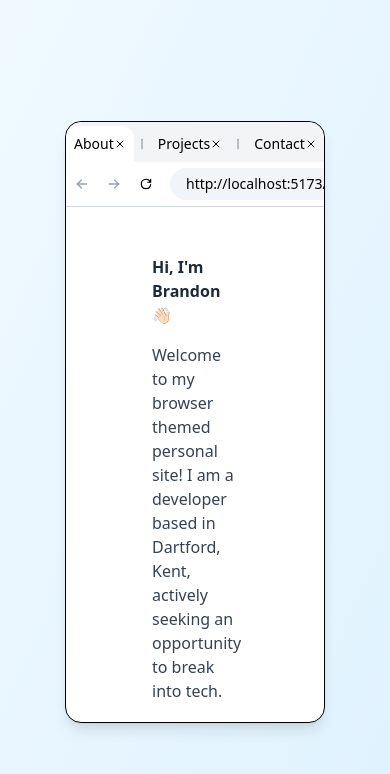
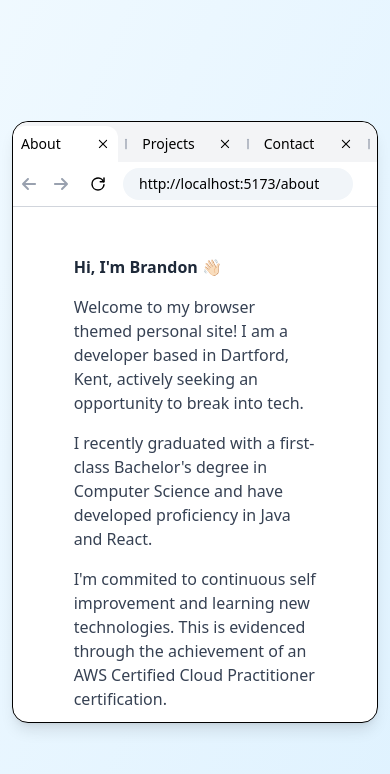
Before and after one commit to brandonscott4/browser-portfolio, a React (Vite) app: page / in a window 390 px wide. Shown: the top 774 px of the page. Built offline with nearby package versions, Linux system fonts and the light colour scheme.

Commit message:
switched to react-icons

```diff
--- a/package.json
+++ b/package.json
@@ -10,10 +10,10 @@
     "preview": "vite preview"
   },
   "dependencies": {
-    "@tabler/icons-react": "^3.33.0",
     "@tailwindcss/vite": "^4.1.7",
     "react": "^19.1.0",
     "react-dom": "^19.1.0",
+    "react-icons": "^5.5.0",
     "tailwindcss": "^4.1.7"
   },
   "devDependencies": {
--- a/src/About.jsx
+++ b/src/About.jsx
@@ -1,6 +1,6 @@
 const About = () => {
   return (
-    <div className="w-1/3 mx-auto">
+    <div className="w-2/3 md:1/2 lg:w-1/3 mx-auto">
       <div className="mt-12 mb-14">
         <h2 className="text-gray-800 font-semibold mb-4">Hi, I'm Brandon 👋🏻</h2>
         <p className="text-gray-700 mb-4">
--- a/src/App.jsx
+++ b/src/App.jsx
@@ -18,7 +18,7 @@ function App() {
 
   return (
     <div className="h-screen w-screen flex items-center justify-center bg-gradient-to-br from-sky-50 to-sky-100">
-      <div className="flex flex-col w-4/6 h-5/7 rounded-2xl border border-black bg-white shadow-lg overflow-hidden">
+      <div className="flex flex-col w-full mx-3 md:mx-0 md:w-4/6 h-5/7 rounded-2xl border border-black bg-white shadow-lg overflow-hidden">
         <NavBar activeTab={activeTab} setActiveTab={setActiveTab} />
         <SearchBar url={url} setIsReloading={setIsReloading} />
         {isReloading ? (
--- a/src/components/NavTab.jsx
+++ b/src/components/NavTab.jsx
@@ -1,4 +1,5 @@
-import { IconX, IconMinusVertical } from "@tabler/icons-react";
+import { RxCross2 } from "react-icons/rx";
+import { TbMinusVertical } from "react-icons/tb";
 
 const NavTab = ({ TabTitle, isActive, setActiveTab }) => {
   const handleClick = () => {
@@ -14,10 +15,10 @@ const NavTab = ({ TabTitle, isActive, setActiveTab }) => {
         onClick={handleClick}
       >
         <p className="text-sm">{TabTitle}</p>
-        <IconX className="w-3 h-3" />
+        <RxCross2 className="w-3.5 h-3.5 " />
       </button>
       <div className="items-center justify-center flex py-1 mt-1">
-        <IconMinusVertical className="w-4 h-4 stroke-gray-400" />
+        <TbMinusVertical className="text-gray-400" />
       </div>
     </>
   );
--- a/src/components/Reload.jsx
+++ b/src/components/Reload.jsx
@@ -1,4 +1,4 @@
-import { IconLoader2 } from "@tabler/icons-react";
+import { TbLoader2 } from "react-icons/tb";
 
 const Reload = ({ setIsReloading }) => {
   setTimeout(() => {
@@ -7,7 +7,7 @@ const Reload = ({ setIsReloading }) => {
 
   return (
     <div className="flex items-center justify-center w-full h-full">
-      <IconLoader2 className="animate-spin stroke-gray-400 mb-14" />
+      <TbLoader2 className="animate-spin text-gray-400 mb-14 w-8 h-8" />
     </div>
   );
 };
--- a/src/components/SearchBar.jsx
+++ b/src/components/SearchBar.jsx
@@ -1,4 +1,5 @@
-import { IconArrowLeft, IconArrowRight, IconReload } from "@tabler/icons-react";
+import { FaArrowLeft, FaArrowRight } from "react-icons/fa6";
+import { TbReload } from "react-icons/tb";
 
 const SearchBar = ({ url, setIsReloading }) => {
   const handleReloadClick = () => {
@@ -10,16 +11,16 @@ const SearchBar = ({ url, setIsReloading }) => {
   return (
     <div className="w-full flex items-center border-b border-gray-300 py-1.5">
       <button className="rounded-full p-1 m-1 ">
-        <IconArrowLeft className="w-4 h-4 stroke-gray-400" />
+        <FaArrowLeft className="w-4 h-4 text-gray-400" />
       </button>
       <button className="rounded-full p-1 m-1 ">
-        <IconArrowRight className="w-4 h-4 stroke-gray-400" />
+        <FaArrowRight className="w-4 h-4 text-gray-400" />
       </button>
       <button
-        className="rounded-full p-1 m-1 hover:bg-gray-100 mr-3"
+        className="rounded-full p-1 mx-2 hover:bg-gray-100 mr-3"
         onClick={handleReloadClick}
       >
-        <IconReload className="w-4 h-3.5" />
+        <TbReload className="w-4.5 h-4.5" />
       </button>
 
       <div className="flex items-center bg-slate-100 rounded-3xl h-8 px-4 w-full mr-6 hover:cursor-text">
```
Also changed, not shown: 1 other file (tests, documents, lock files or other folders).
